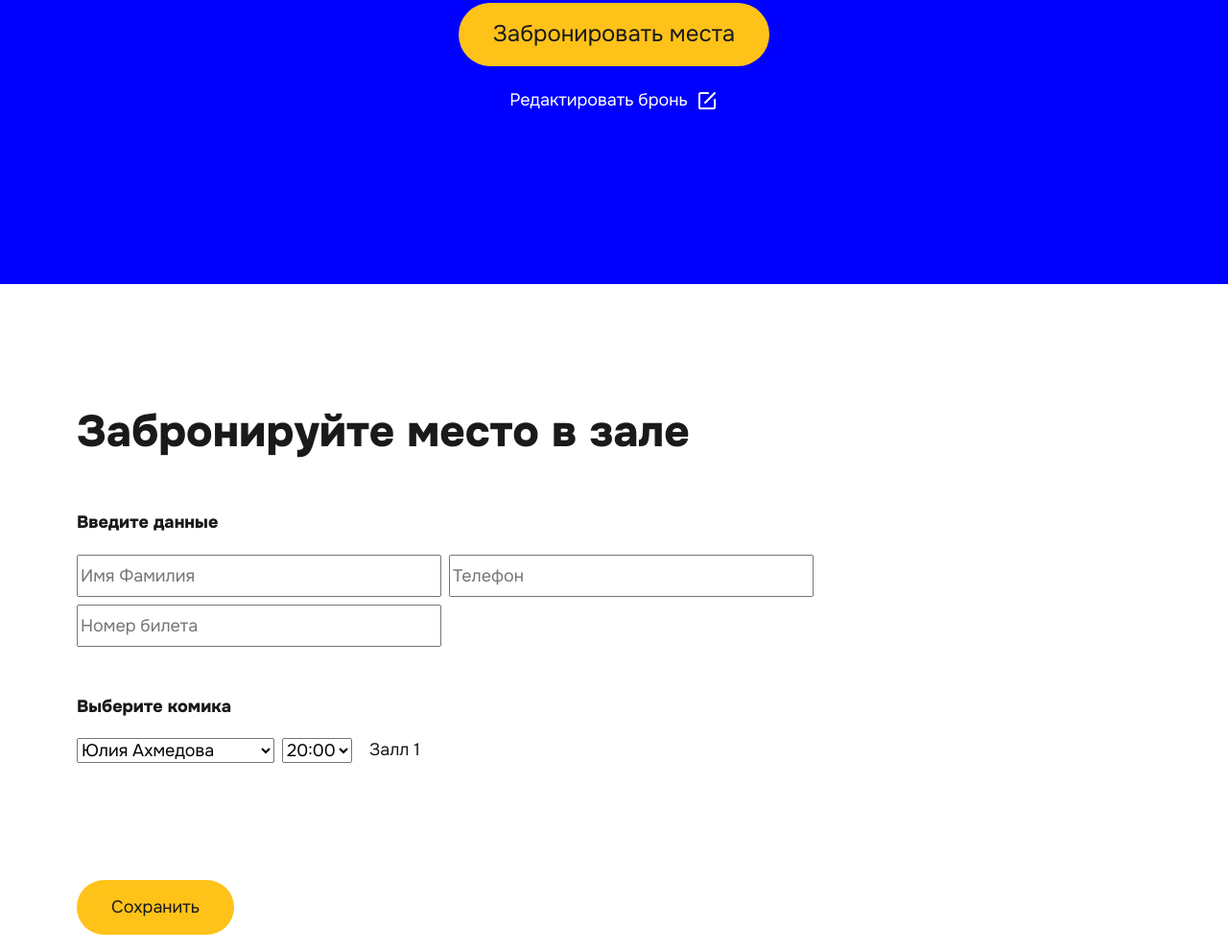
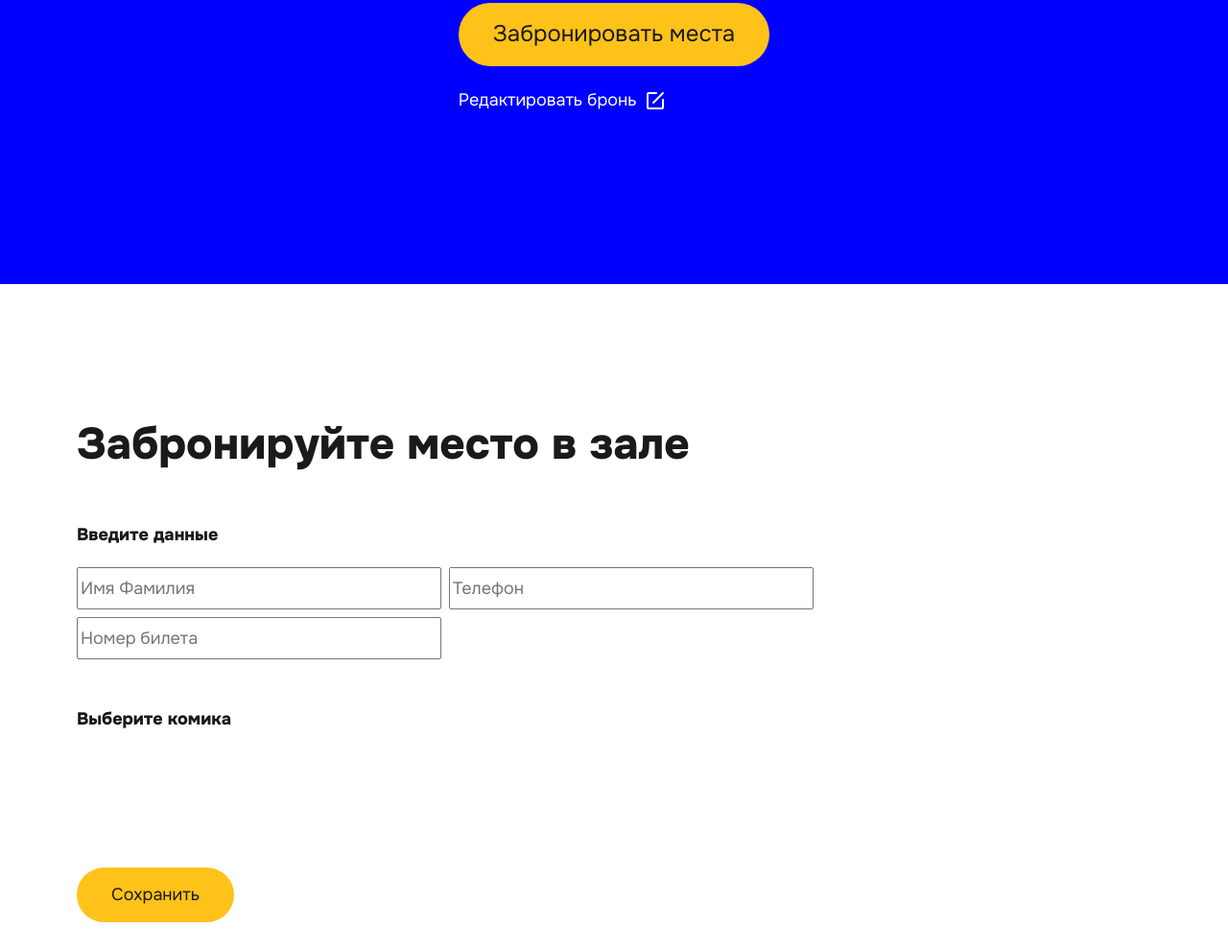
Before and after one commit to SlavaWebDeveloper/standUp, a website built with Vite: page index.html in a window 1280 px wide. Shown: the part 504-1496 px from the top of the page at 96% size. Built offline with nearby package versions, Linux system fonts and the light colour scheme.

Commit message:
I made a wrapper for the buttons in the header, changed the connection order (booking__container container) => (container booking__container) and removed the booking__commedian element from the li markup, since the data will be loaded.

```diff
--- a/index.html
+++ b/index.html
@@ -27,6 +27,7 @@
         </div>
       </div>
 
+      <div class="event__button-inner">
         <button class="button event__button event__button_reserve">
           Забронировать места
         </button>
@@ -45,10 +46,11 @@
             />
           </svg>
         </button>
+      </div>
     </section>
 
     <section class="booking">
-      <div class="booking__container container">
+      <div class="container booking__container">
         <h2 class="booking__title">Забронируйте место в зале</h2>
 
         <form class="booking__form" method="POST">
@@ -80,19 +82,7 @@
           <fieldset class="booking__fieldset booking__fieldset_commedians">
             <legend class="booking__legend">Выберите комика</legend>
             <ul class="booking__commedians-list">
-              <li class="booking__commedian">
-                <select class="booking__select booking__select_comedian" name="comedian">
-                  <option value="1">Юлия Ахмедова</option>
-                  <option value="2">Слава Комиссаренко</option>
-                </select>
 
-                <select class="booking__select booking__select_time" name="time">
-                  <option value="20:00">20:00</option>
-                  <option value="22:00">22:00</option>
-                </select>
-
-                <button class="booking__hall">Залл 1</button>
-              </li>
             </ul>
           </fieldset>
 
```
Lines whose indentation alone changed are shown as unchanged.
